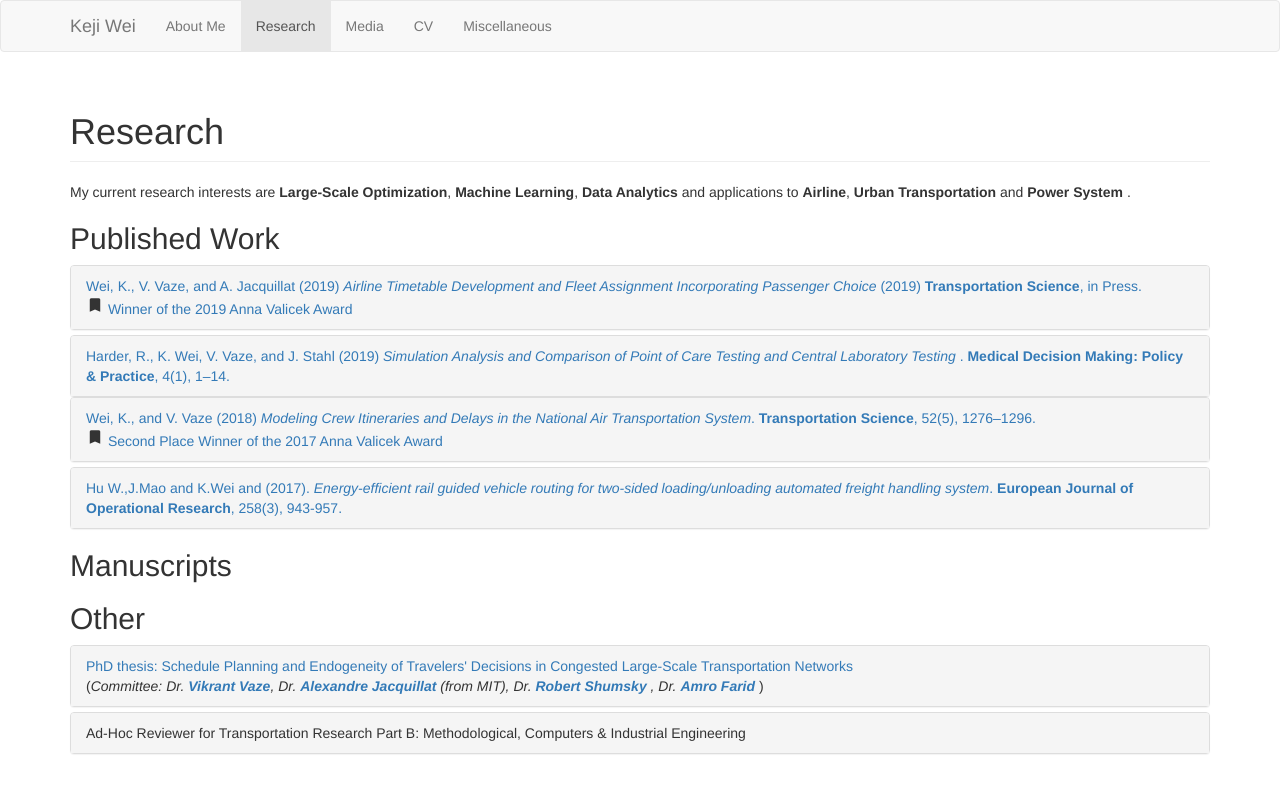
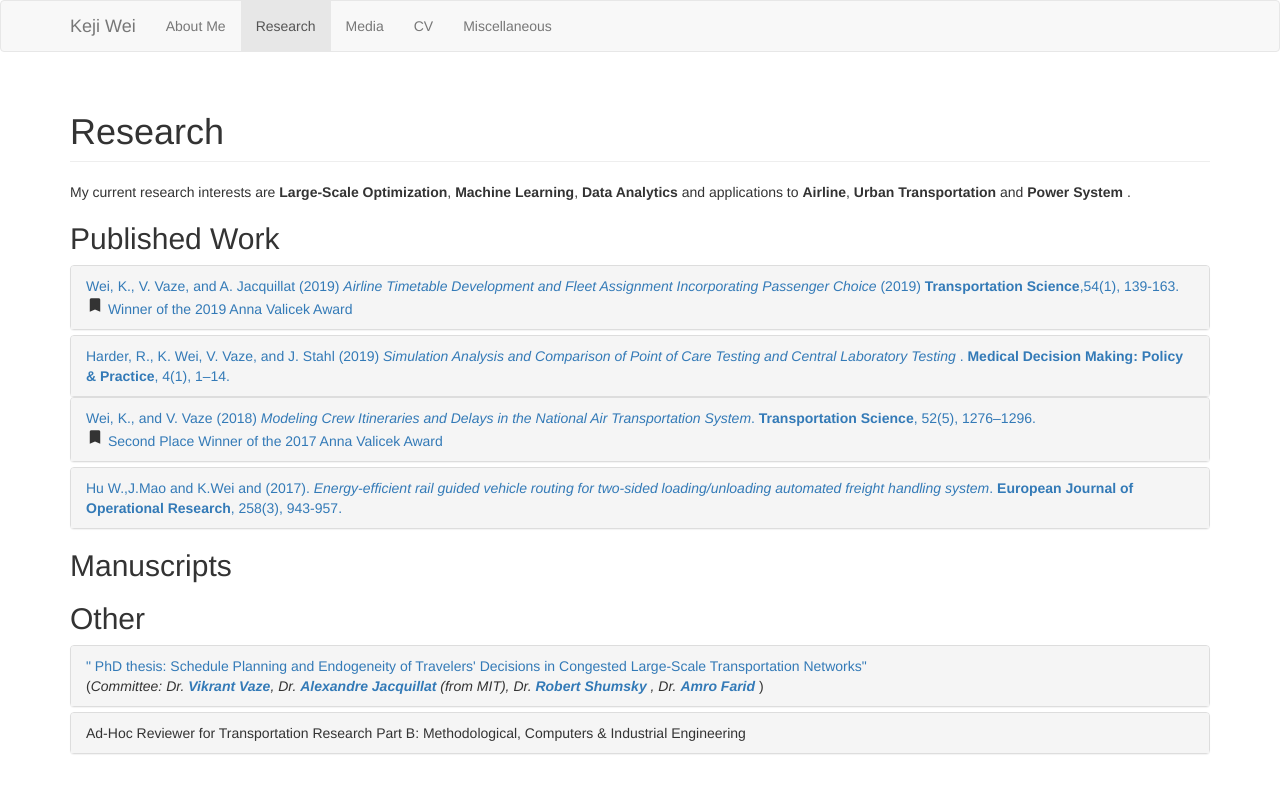
Before and after one commit to kejiwei/kejiwei.github.io, a Jekyll site: the page built from research.html, in a window 1280 px wide. Shown: the top 793 px of the page. Built offline with Jekyll 4.4.1, drawn with Linux system fonts in a browser that asks for light colours.

Commit message:
Summary
Update

```diff
--- a/research.html
+++ b/research.html
@@ -19,7 +19,7 @@ tabname: Research
           <a data-toggle="collapse" data-parent="#published" href="#collapse4">
             Wei, K., V. Vaze, and A. Jacquillat (2019)
             <em>Airline Timetable Development and Fleet Assignment Incorporating Passenger Choice</em> (2019)
-            <strong>Transportation Science</strong>, in Press.
+            <strong>Transportation Science</strong>,54(1), 139-163.
           </a><br />
           <i class="material-icons md-18">bookmark</i> <a href="https://agifors.org/news/8092026">Winner of the 2019 Anna Valicek Award</a><br />
         </div>
@@ -175,7 +175,7 @@ tabname: Research
       <div class="panel panel-default">
         <div class="panel-heading">
             <a data-toggle="collapse" data-parent="#other" href="#phdthesis">
-              PhD thesis: Schedule Planning and Endogeneity of Travelers' Decisions in Congested Large-Scale Transportation Networks
+              <a href="https://search.proquest.com/docview/2390139755?pq-origsite=gscholar&fromopenview=true">" PhD thesis: Schedule Planning and Endogeneity of Travelers' Decisions in Congested Large-Scale Transportation Networks"</a>
             </a><br />
             (<em>Committee: Dr. <strong><a href="https://engineering.dartmouth.edu/people/faculty/vikrant-vaze/">Vikrant Vaze</a></strong>, Dr. <strong><a href="https://mitsloan.mit.edu/faculty/directory/alexandre-jacquillat">Alexandre Jacquillat</a></strong> (from MIT), Dr. <strong><a href="http://faculty.tuck.dartmouth.edu/robert-shumsky/"> Robert Shumsky </a></strong>, Dr. <strong><a href="https://engineering.dartmouth.edu/people/faculty/amro-farid">Amro Farid </a></strong></em>) <br />
         </div>
```
Also changed, not shown: 1 other file.
